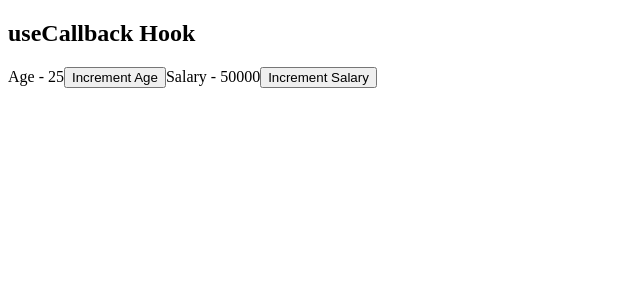
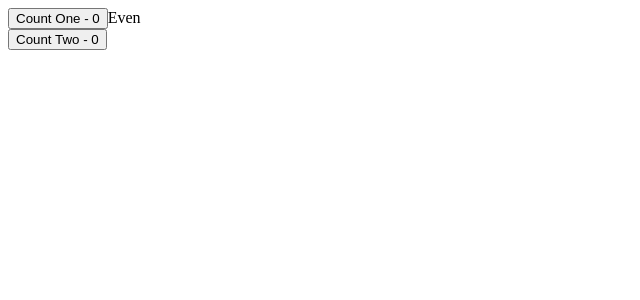
Before and after one commit to Abdulxoliq-1030/react-lesson-functional-component, a React (Create React App) app: page / in a window 1280 px wide. Shown: the top 300 px of the page, without its empty margins (0-640 px from the left). Built offline with nearby package versions, Linux system fonts and the light colour scheme.

Commit message:
use memo

```diff
--- a/src/app.jsx
+++ b/src/app.jsx
@@ -1,10 +1,10 @@
 import React from "react";
-import ParentComp from "./components/parent-comp";
+import Counter from "./components/counter";
 
 function App() {
   return (
     <>
-      <ParentComp />
+      <Counter />
     </>
   );
 }
--- a/src/components/button.jsx
+++ /dev/null
@@ -1,12 +0,0 @@
-import React from "react";
-
-function Button({ handleClick, children }) {
-  console.log("Rendering button", children);
-  return (
-    <>
-      <button onClick={handleClick}>{children}</button>
-    </>
-  );
-}
-
-export default React.memo(Button);
--- a/src/components/count.jsx
+++ /dev/null
@@ -1,12 +0,0 @@
-import React from "react";
-
-function Count({ text, count }) {
-  console.log(`Rendering ${text}`);
-  return (
-    <>
-      {text} - {count}
-    </>
-  );
-}
-
-export default React.memo(Count);
--- /dev/null
+++ b/src/components/counter.jsx
@@ -0,0 +1,33 @@
+import React, { useState, useMemo } from "react";
+
+function Counter() {
+  const [counterOne, setCounterOne] = useState(0);
+  const [counterTwo, setCounterTwo] = useState(0);
+
+  const incrementOne = () => {
+    setCounterOne(counterOne + 1);
+  };
+  const incrementTwo = () => {
+    setCounterTwo(counterTwo + 1);
+  };
+
+  const isEven = useMemo(() => {
+    let i = 0;
+    while (i < 2000000000) i++;
+    return counterOne % 2 === 0;
+  }, [counterOne]);
+
+  return (
+    <div>
+      <div>
+        <button onClick={incrementOne}>Count One - {counterOne}</button>
+        <span>{isEven ? "Even" : "Odd"}</span>
+      </div>
+      <div>
+        <button onClick={incrementTwo}>Count Two - {counterTwo}</button>
+      </div>
+    </div>
+  );
+}
+
+export default Counter;
--- a/src/components/parent-comp.jsx
+++ /dev/null
@@ -1,29 +0,0 @@
-import React, { useState, useCallback } from "react";
-import Count from "./count";
-import Button from "./button";
-import Title from "./title";
-
-function ParentComp() {
-  const [age, setAge] = useState(25);
-  const [salary, setSalary] = useState(50000);
-
-  const incrementAge = useCallback(() => {
-    setAge(age + 1);
-  }, [age]);
-
-  const incrementSalary = useCallback(() => {
-    setSalary(salary + 1000);
-  }, [salary]);
-
-  return (
-    <div>
-      <Title />
-      <Count text="Age" count={age} />
-      <Button handleClick={incrementAge}>Increment Age</Button>
-      <Count text="Salary" count={salary} />
-      <Button handleClick={incrementSalary}>Increment Salary</Button>
-    </div>
-  );
-}
-
-export default ParentComp;
--- a/src/components/title.jsx
+++ /dev/null
@@ -1,12 +0,0 @@
-import React from "react";
-
-function Title() {
-  console.log("Rendering title");
-  return (
-    <>
-      <h2>useCallback Hook</h2>
-    </>
-  );
-}
-
-export default React.memo(Title);
```
